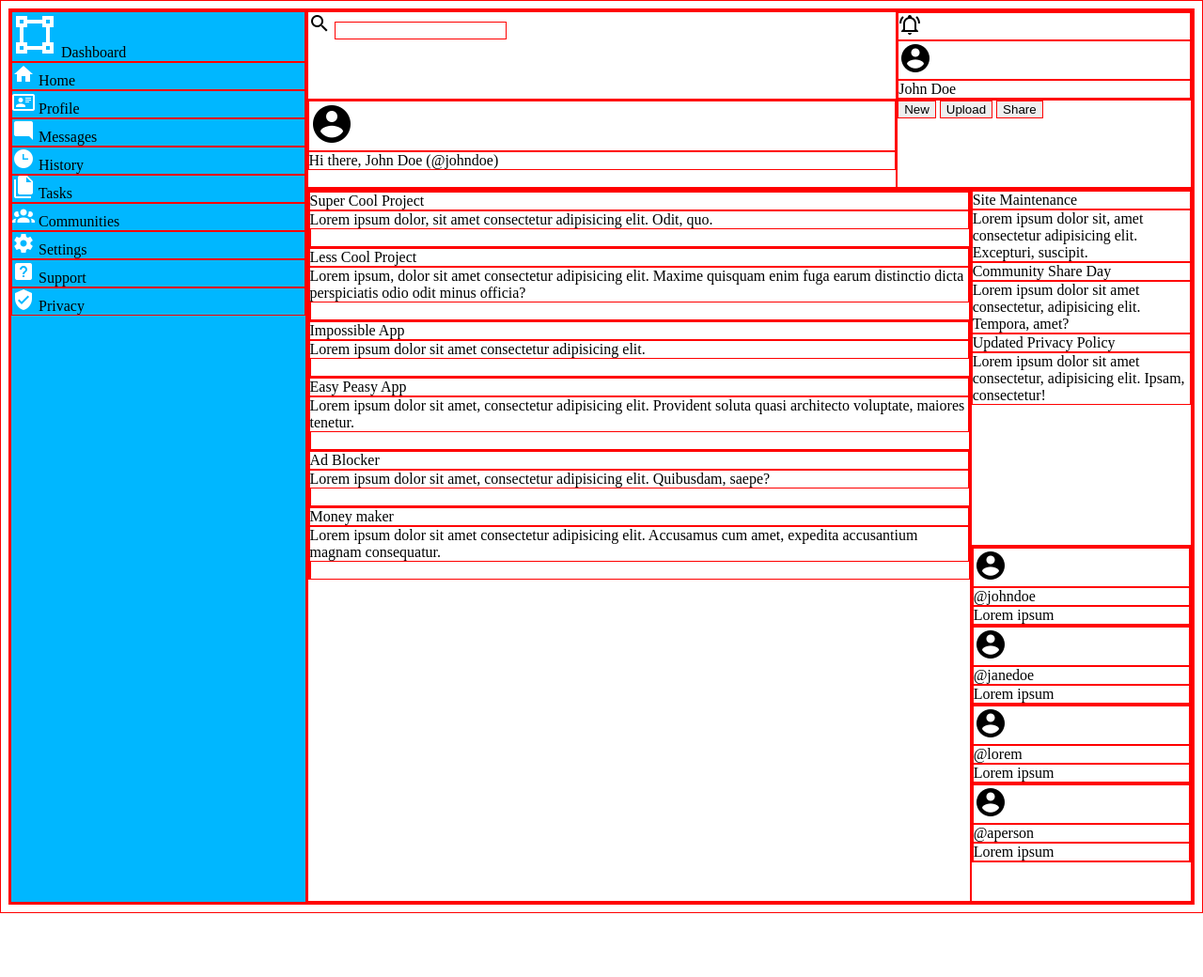
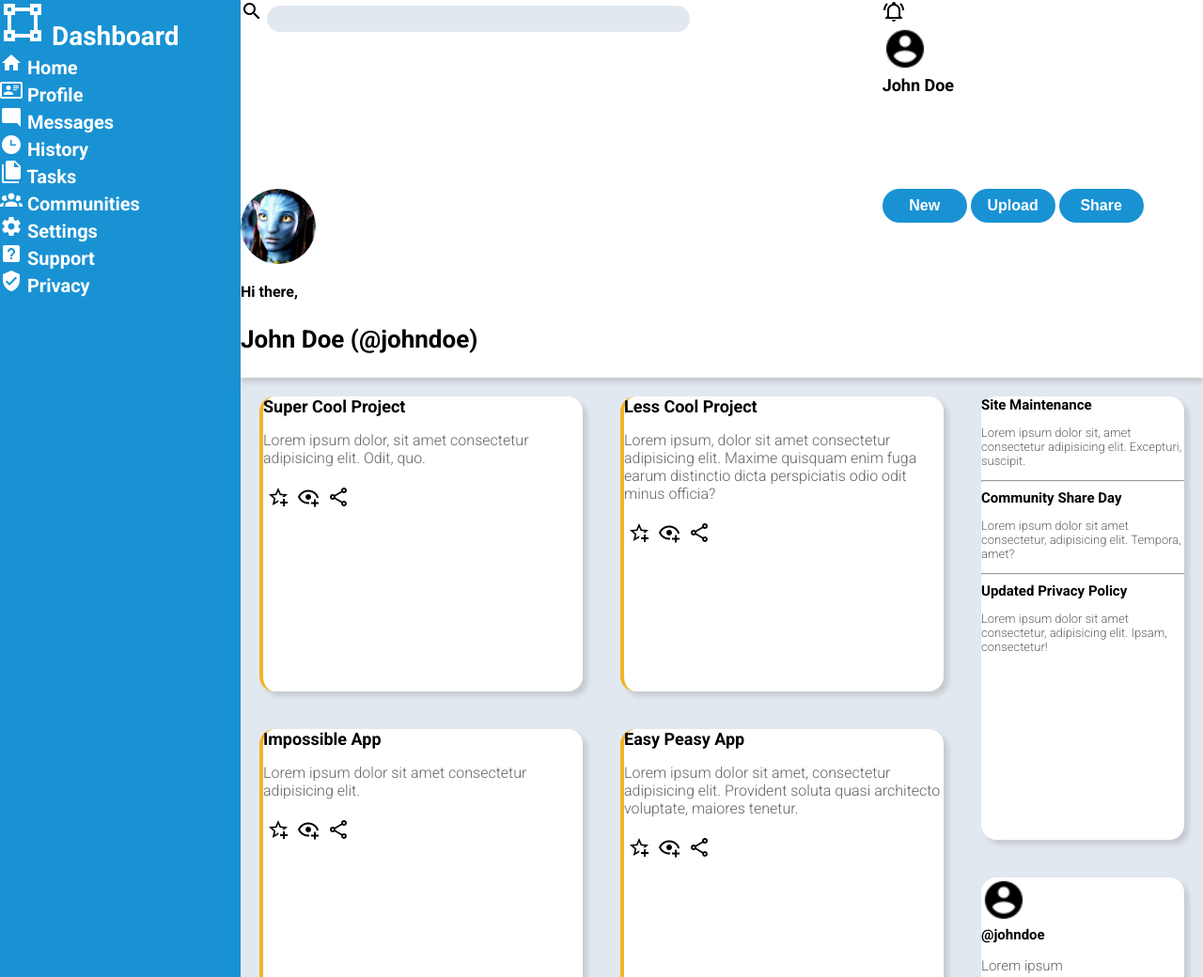
Before and after one commit to ffox1/admin-dashboard, a plain HTML site: page index.html in a window 1280 px wide. Shown: the top 1040 px of the page at 94% size. Before the commit the page ends 972 px from the top, so only its background shows below. Drawn offline with Linux system fonts and the light colour scheme.

Commit message:
Add lot of stuff

```diff
--- a/index.html
+++ b/index.html
@@ -34,8 +34,9 @@
                 <div class="name">John Doe</div>
             </div>
             <div class="welcome">
-                <div class="avatar"><img src="assets/avatar-big.png" alt=""></div>
-                <div>Hi there, John Doe (@johndoe)</div>
+                <div class="avatar avatar-big"><img src="assets/avatar.jpg" alt=""></div>
+                <p style="font-size: 16px;">Hi there,</p>
+                <p style="font-size: 26px;">John Doe (@johndoe)</p>
             </div>
             <div class="buttons">
                 <button>New</button>
@@ -47,63 +48,74 @@
             <div class="projects">
                 <div class="card">
                     <div class="title">Super Cool Project</div>
-                    <div>Lorem ipsum dolor, sit amet consectetur adipisicing elit. Odit, quo.</div>
-                    <icons><img src="" alt=""><img src="" alt=""><img src="" alt=""></icons>
+                    <p>Lorem ipsum dolor, sit amet consectetur adipisicing elit. Odit, quo.</p>
+                    <div class="icons"><img src="assets/icons/star.png" alt=""><img src="assets/icons/watch.png"
+                            alt=""><img src="assets/icons/share.png" alt=""></div>
                 </div>
                 <div class="card">
                     <div class="title">Less Cool Project</div>
-                    <div>Lorem ipsum, dolor sit amet consectetur adipisicing elit. Maxime quisquam enim fuga earum distinctio dicta perspiciatis odio odit minus officia?</div>
-                    <icons><img src="" alt=""><img src="" alt=""><img src="" alt=""></icons>
+                    <p>Lorem ipsum, dolor sit amet consectetur adipisicing elit. Maxime quisquam enim fuga earum
+                        distinctio dicta perspiciatis odio odit minus officia?</p>
+                    <div class="icons"><img src="assets/icons/star.png" alt=""><img src="assets/icons/watch.png"
+                            alt=""><img src="assets/icons/share.png" alt=""></div>
                 </div>
                 <div class="card">
                     <div class="title">Impossible App</div>
-                    <div>Lorem ipsum dolor sit amet consectetur adipisicing elit.</div>
-                    <icons><img src="" alt=""><img src="" alt=""><img src="" alt=""></icons>
+                    <p>Lorem ipsum dolor sit amet consectetur adipisicing elit.</p>
+                    <div class="icons"><img src="assets/icons/star.png" alt=""><img src="assets/icons/watch.png"
+                            alt=""><img src="assets/icons/share.png" alt=""></div>
                 </div>
                 <div class="card">
                     <div class="title">Easy Peasy App</div>
-                    <div>Lorem ipsum dolor sit amet, consectetur adipisicing elit. Provident soluta quasi architecto voluptate, maiores tenetur.</div>
-                    <icons><img src="" alt=""><img src="" alt=""><img src="" alt=""></icons>
+                    <p>Lorem ipsum dolor sit amet, consectetur adipisicing elit. Provident soluta quasi architecto
+                        voluptate, maiores tenetur.</p>
+                    <div class="icons"><img src="assets/icons/star.png" alt=""><img src="assets/icons/watch.png"
+                            alt=""><img src="assets/icons/share.png" alt=""></div>
                 </div>
                 <div class="card">
                     <div class="title">Ad Blocker</div>
-                    <div>Lorem ipsum dolor sit amet, consectetur adipisicing elit. Quibusdam, saepe?</div>
-                    <icons><img src="" alt=""><img src="" alt=""><img src="" alt=""></icons>
+                    <p>Lorem ipsum dolor sit amet, consectetur adipisicing elit. Quibusdam, saepe?</p>
+                    <div class="icons"><img src="assets/icons/star.png" alt=""><img src="assets/icons/watch.png"
+                            alt=""><img src="assets/icons/share.png" alt=""></div>
                 </div>
                 <div class="card">
                     <div class="title">Money maker</div>
-                    <div>Lorem ipsum dolor sit amet consectetur adipisicing elit. Accusamus cum amet, expedita accusantium magnam consequatur.</div>
-                    <icons><img src="" alt=""><img src="" alt=""><img src="" alt=""></icons>
+                    <p>Lorem ipsum dolor sit amet consectetur adipisicing elit. Accusamus cum amet, expedita
+                        accusantium magnam consequatur.</p>
+                    <div class="icons"><img src="assets/icons/star.png" alt=""><img src="assets/icons/watch.png"
+                            alt=""><img src="assets/icons/share.png" alt=""></div>
                 </div>
             </div>
             <div class="announcements">
                 <div class="title">Site Maintenance</div>
-                <div>Lorem ipsum dolor sit, amet consectetur adipisicing elit. Excepturi, suscipit.</div>
+                <p>Lorem ipsum dolor sit, amet consectetur adipisicing elit. Excepturi, suscipit.</p>
+                <hr>
                 <div class="title">Community Share Day</div>
-                <div>Lorem ipsum dolor sit amet consectetur, adipisicing elit. Tempora, amet?</div>
+                <p>Lorem ipsum dolor sit amet consectetur, adipisicing elit. Tempora, amet?</p>
+                <hr>
                 <div class="title">Updated Privacy Policy</div>
-                <div>Lorem ipsum dolor sit amet consectetur, adipisicing elit. Ipsam, consectetur!</div>
+                <p>Lorem ipsum dolor sit amet consectetur, adipisicing elit. Ipsam, consectetur!</p>
             </div>
             <div class="trending">
                 <div class="user">
                     <div class="avatar"><img src="assets/avatar.png" alt=""></div>
                     <div class="handle">@johndoe</div>
-                    <div>Lorem ipsum</div>
+                    <p>Lorem ipsum</p>
                 </div>
                 <div class="user">
                     <div class="avatar"><img src="assets/avatar.png" alt=""></div>
                     <div class="handle">@janedoe</div>
-                    <div>Lorem ipsum</div>
+                    <p>Lorem ipsum</p>
                 </div>
                 <div class="user">
                     <div class="avatar"><img src="assets/avatar.png" alt=""></div>
                     <div class="handle">@lorem</div>
-                    <div>Lorem ipsum</div>
+                    <p>Lorem ipsum</p>
                 </div>
                 <div class="user">
                     <div class="avatar"><img src="assets/avatar.png" alt=""></div>
                     <div class="handle">@aperson</div>
-                    <div>Lorem ipsum</div>
+                    <p>Lorem ipsum</p>
                 </div>
             </div>
         </div>
--- a/style.css
+++ b/style.css
@@ -1,29 +1,53 @@
-* {
-    border: 1px solid red;
+@import url('https://fonts.googleapis.com/css2?family=Roboto+Serif:wght@100&family=Roboto:wght@300;500;700;900&display=swap');
+
+:root {
+    --main-color: #1992d4;
 }
 
-img {
-    border: none;
+body {
+    margin: 0;
+    font-family: "Roboto", -apple-system, BlinkMacSystemFont, "Segoe UI", Helvetica, Arial, sans-serif, "Apple Color Emoji", "Segoe UI Emoji", "Segoe UI Symbol";
+    font-weight: 700;
 }
 
 .container {
     display: grid;
-    grid-template-columns: 1fr 3fr;
+    height: 100vh;
+    grid-template-columns: 1fr 4fr;
     grid-template-rows: 1fr 4fr;
 }
 
 .sidebar {
     grid-area: 1 / 1 / 3 / 2;
-    background-color: rgb(0, 183, 255);
+    font-size: 20px;
+}
+
+.logo {
+    font-size: 28px;
+}
+
+.avatar>img {
+    border-radius: 100%;
+    height: 48px;
+    width:48px;
+    object-fit: cover;
+}
+
+.avatar-big>img {
+    height: 80px;
+    width: 80px;
 }
 
 .header {
     display: grid;
     grid-template-columns: 2fr 1fr;
     grid-template-rows: 1fr 1fr;
+    box-shadow: 0px 5px 5px 0px #7a7a7a41;
+    z-index: 1;
 }
 
 .main-content {
+    background-color: #e2e8f0;
     display: grid;
     grid-template-columns: 3fr 1fr;
     grid-template-rows: 1fr 1fr;
@@ -31,4 +55,97 @@ img {
 
 .projects {
     grid-area: 1 / 1 / 3 / 2;
+    display: grid;
+    grid-template-columns: 1fr 1fr;
 }
+
+.sidebar, button {
+    background-color: var(--main-color);
+    color: white;
+}
+
+[type="search"]::-webkit-search-decoration {
+    -webkit-appearance: none;
+}
+
+[type="search"] {
+    -webkit-appearance: textfield;
+    outline-offset: -2px;
+    background-color: #e2e8f0;
+    border: 0;
+    border-radius: 14px;
+    height: 28px;
+    width: 450px;
+}
+
+button {
+    margin: 0;
+    border: 0;
+    overflow: visible;
+    text-transform: none;
+    -webkit-appearance: button;
+    height: 36px;
+    width: 90px;
+    border-radius: 26px;
+    font-size: 16px;
+    font-weight: 700;
+    cursor: pointer;
+}
+
+button:hover {
+    background-color: var(--main-color);
+}
+
+.name, .title {
+    font-size: 18px;
+}
+
+.handle, .announcements .title, .user p {
+    font-size: 15px;
+}
+
+.announcements p {
+    font-size: 13px;
+}
+
+p {
+    color: #636363;
+    font-weight: 300;
+}
+
+.welcome p {
+    font-weight: 700;
+    color: black;
+}
+
+.icons>img {
+    padding: 4px;
+}
+
+.icons>img:hover{
+    background-color:#e2e8f0;
+    border-radius: 100%;
+    border: 25px;
+    cursor: pointer;
+}
+
+.card, .trending, .announcements {
+    background-color: white;
+    border-radius: 16px;
+    margin: 20px;
+    box-shadow: 5px 5px 5px 0px #7a7a7a41;
+}
+
+.card {
+    border-left: 4px solid #f0b429;
+}
+
+hr {
+    box-sizing: content-box;
+    height: 0;
+    overflow: visible;
+}
+
+img {
+    border-style: none;
+}
```
Also changed, not shown: assets/avatar.jpg (added).
